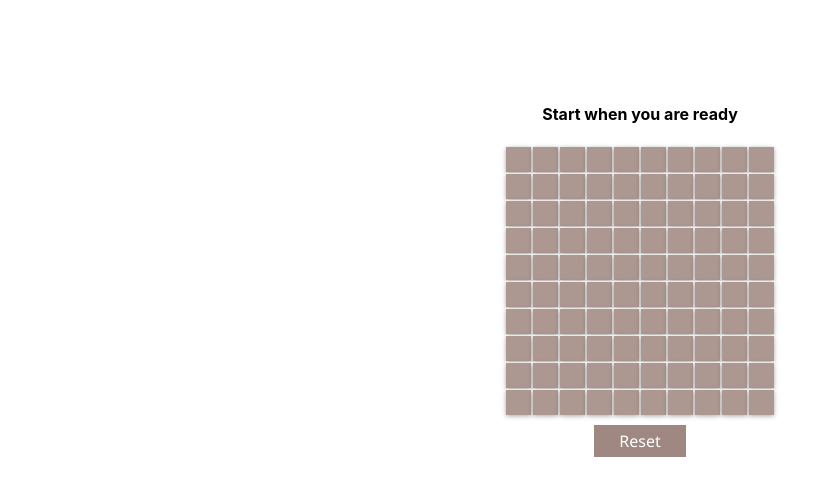
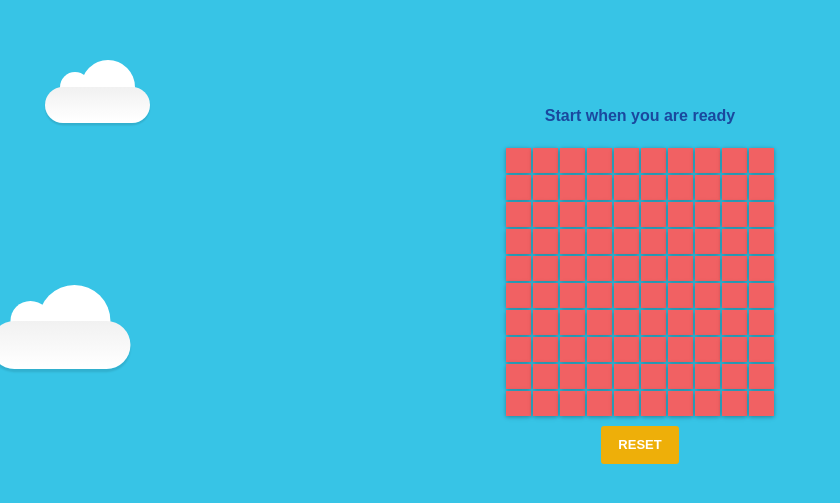
Before and after one commit to stricte/react-minesweeper, a React (Create React App) app: page / in a window 1280 px wide. Shown: the part 125-628 px from the top of the page, without its empty margins (0-840 px from the left). Built offline with nearby package versions, Linux system fonts and the light colour scheme.

Commit message:
Some UI tweaks for kids

```diff
--- a/public/index.html
+++ b/public/index.html
@@ -25,6 +25,24 @@
     <noscript>
       You need to enable JavaScript to run this app.
     </noscript>
+    <div id="background-wrap">
+      <div class="x1">
+          <div class="cloud"></div>
+      </div>
+      <div class="x2">
+          <div class="cloud"></div>
+      </div>
+      <div class="x3">
+          <div class="cloud"></div>
+      </div>
+      <div class="x4">
+          <div class="cloud"></div>
+      </div>
+      <div class="x5">
+          <div class="cloud"></div>
+      </div>
+    </div>
+
     <div id="root"></div>
     <!--
       This HTML file is a template.
--- a/src/App.css
+++ b/src/App.css
@@ -1,3 +1,154 @@
-.App {
-  text-align: center;
+body {
+	background: #37C4E6;
+	color: #1A489E;
+	font: 100% Arial, Sans Serif;
+	height: 100vh;
+	margin: 0;
+	padding: 0;
+	overflow-x: hidden;
 }
+
+#background-wrap {
+    bottom: 0;
+	left: 0;
+	padding-top: 50px;
+	position: fixed;
+	right: 0;
+	top: 0;
+	z-index: -1;
+}
+
+/* KEYFRAMES */
+
+@-webkit-keyframes animateCloud {
+    0% {
+        margin-left: -1000px;
+    }
+    100% {
+        margin-left: 100%;
+    }
+}
+
+@-moz-keyframes animateCloud {
+    0% {
+        margin-left: -1000px;
+    }
+    100% {
+        margin-left: 100%;
+    }
+}
+
+@keyframes animateCloud {
+    0% {
+        margin-left: -1000px;
+    }
+    100% {
+        margin-left: 100%;
+    }
+}
+
+/* ANIMATIONS */
+
+.x1 {
+	-webkit-animation: animateCloud 50s linear infinite;
+	-moz-animation: animateCloud 50s linear infinite;
+	animation: animateCloud 50s linear infinite;
+
+	-webkit-transform: scale(0.65);
+	-moz-transform: scale(0.65);
+	transform: scale(0.65);
+}
+
+.x2 {
+	-webkit-animation: animateCloud 30s linear infinite;
+	-moz-animation: animateCloud 30s linear infinite;
+	animation: animateCloud 30s linear infinite;
+
+	-webkit-transform: scale(0.3);
+	-moz-transform: scale(0.3);
+	transform: scale(0.3);
+}
+
+.x3 {
+	-webkit-animation: animateCloud 45s linear infinite;
+	-moz-animation: animateCloud 45s linear infinite;
+	animation: animateCloud 45s linear infinite;
+
+	-webkit-transform: scale(0.5);
+	-moz-transform: scale(0.5);
+	transform: scale(0.5);
+}
+
+.x4 {
+	-webkit-animation: animateCloud 26s linear infinite;
+	-moz-animation: animateCloud 26s linear infinite;
+	animation: animateCloud 26s linear infinite;
+
+	-webkit-transform: scale(0.4);
+	-moz-transform: scale(0.4);
+	transform: scale(0.4);
+}
+
+.x5 {
+	-webkit-animation: animateCloud 40s linear infinite;
+	-moz-animation: animateCloud 40s linear infinite;
+	animation: animateCloud 40s linear infinite;
+
+	-webkit-transform: scale(0.55);
+	-moz-transform: scale(0.55);
+	transform: scale(0.55);
+}
+
+/* OBJECTS */
+
+.cloud {
+	background: #fff;
+	background: -moz-linear-gradient(to top,  #fff 5%, #f1f1f1 100%);
+	background: -webkit-gradient(linear, left top, left bottom, color-stop(5%,#fff), color-stop(100%,#f1f1f1));
+	background: -webkit-linear-gradient(to top,  #fff 5%,#f1f1f1 100%);
+	background: -o-linear-gradient(to top,  #fff 5%,#f1f1f1 100%);
+	background: -ms-linear-gradient(to top,  #fff 5%,#f1f1f1 100%);
+	background: linear-gradient(to top,  #fff 5%,#f1f1f1 100%);
+	filter: progid:DXImageTransform.Microsoft.gradient( startColorstr='#fff', endColorstr='#f1f1f1',GradientType=0 );
+
+	-webkit-border-radius: 100px;
+	-moz-border-radius: 100px;
+	border-radius: 100px;
+
+	-webkit-box-shadow: 0 8px 5px rgba(0, 0, 0, 0.1);
+	-moz-box-shadow: 0 8px 5px rgba(0, 0, 0, 0.1);
+	box-shadow: 0 8px 5px rgba(0, 0, 0, 0.1);
+
+	height: 120px;
+	position: relative;
+	width: 350px;
+}
+
+.cloud:after, .cloud:before {
+  background: #fff;
+	content: '';
+	position: absolute;
+	z-indeX: -1;
+}
+
+.cloud:after {
+	-webkit-border-radius: 100px;
+	-moz-border-radius: 100px;
+	border-radius: 100px;
+
+	height: 100px;
+	left: 50px;
+	top: -50px;
+	width: 100px;
+}
+
+.cloud:before {
+	-webkit-border-radius: 200px;
+	-moz-border-radius: 200px;
+	border-radius: 200px;
+
+	width: 180px;
+	height: 180px;
+	right: 50px;
+	top: -90px;
+}
--- a/src/components/ResetBtn.jsx
+++ b/src/components/ResetBtn.jsx
@@ -1,30 +1,41 @@
 import styled from 'styled-components';
 
 const ResetBtn = styled.a`
-  display:inline-block;
-  padding:0.2em 1.45em;
-  margin:0.1em;
-  border:0.15em solid #9E8881;
-  box-sizing: border-box;
-  text-decoration:none;
-  font-family:'Segoe UI','Roboto',sans-serif;
-  font-weight:400;
-  color: white;
-  background-color:#9E8881;
-  text-align:center;
-  position:relative;
+  cursor: ponter;
+  background-color: #EEAF09;
+  border-color: #EEAF09;
+  color: #fff;
+
+  margin-top: 10px;
+
+  text-align: center;
+  vertical-align: middle;
+  touch-action: manipulation;
   cursor: pointer;
-  margin: 10px;
-  &:hover{
-    border-color:#523E37;
+  background-image: none;
+  border: 1px solid transparent;
+  white-space: nowrap;
+
+  outline: 0;
+
+  -webkit-appearance: button;
+
+  font-size: 13px;
+  line-height: 1.5384616;
+  border-radius: 3px;
+
+  font-weight: 700;
+  text-transform: uppercase;
+  border-width: 0;
+  padding: 9px 17px;
+
+  -webkit-transition: all ease-in-out 0.15s;
+  -o-transition: all ease-in-out 0.15s;
+  transition: all ease-in-out 0.15s;
+
+  &:active {
+    background-color: #D6420A;
   }
-  &:active{
-    background-color:#999999;
-  }
-  @media all and (max-width:30em){
-    display:block;
-    margin:0.2em auto;
-  }
 `;
 
 export default ResetBtn;
--- a/src/components/Row.jsx
+++ b/src/components/Row.jsx
@@ -1,7 +1,6 @@
 import styled from 'styled-components';
 
 const Row = styled.div`
-  background: white;
   display: block;
   height: 25px;
   margin: 1px;
--- a/src/components/Square.jsx
+++ b/src/components/Square.jsx
@@ -5,18 +5,19 @@ import mine from './../mine.png';
 
 const Square = styled.div`
   margin: 1px;
-  background: #AC9891;
+  background: #F16163;
   width: 25px;
   height: 25px;
   float: left;
+  padding-top: 3px;
   -webkit-box-sizing: border-box;
   -moz-box-sizing: border-box;
   box-sizing: border-box;
+  color: #597FA0;
   box-shadow: 0 1px 6px rgba(0, 0, 0, 0.12), 0 1px 4px rgba(0, 0, 0, 0.24);
 
   ${props => props.discovered && css`
-    background: #E5DADA;
-    color: #91A5AC;
+    background: #F7D8B6;
     box-shadow: none;
   `}
 
@@ -33,7 +34,7 @@ const Square = styled.div`
   `}
 
   ${props => props.boomed && css`
-    background-color: red;
+    background-color: #FA1C28;
   `}
 
   ${props => props.discovered && props.hasNum && css`
```
Also changed, not shown: src/flag.png, src/mine.png.
